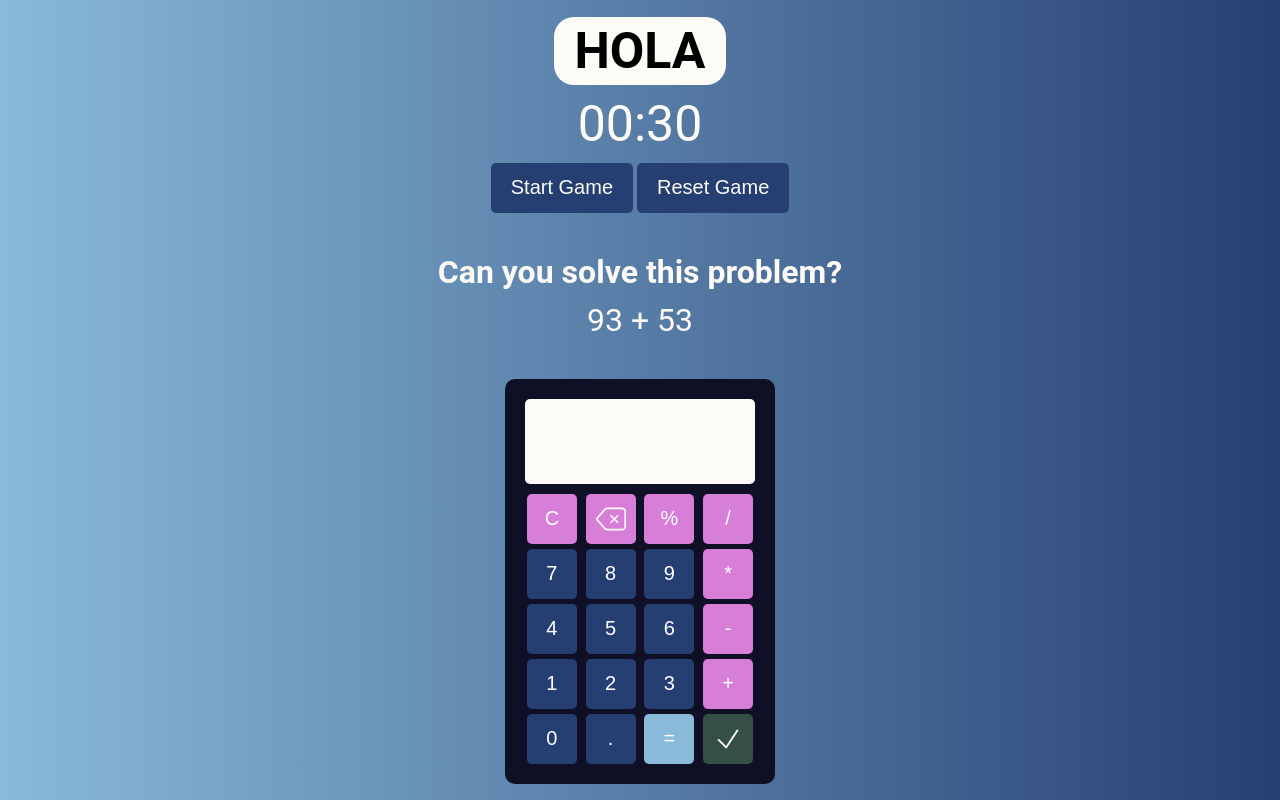
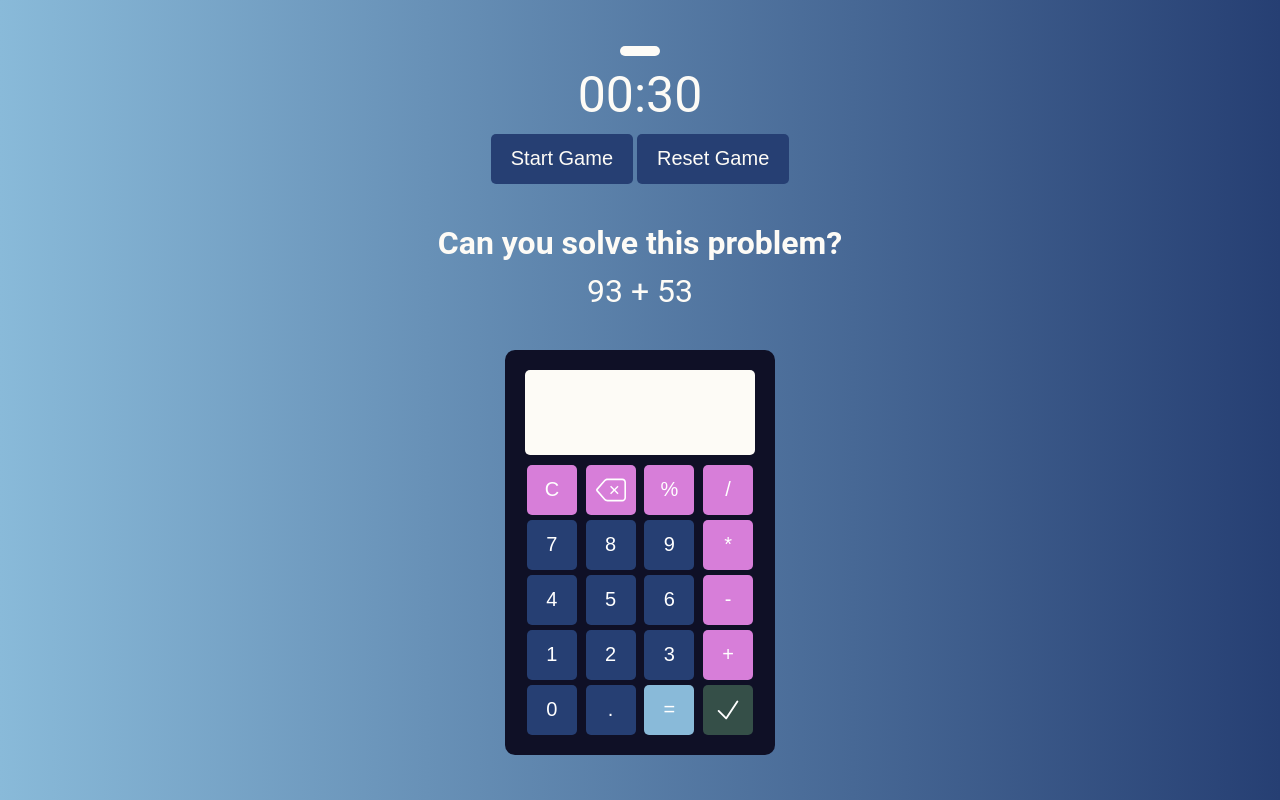
Before and after one commit to GonzDv/Calculator-game, a plain HTML site: page index.html in a window 1280 px wide. Drawn offline with Linux system fonts and the light colour scheme.

Commit message:
"text removal"

```diff
--- a/index.html
+++ b/index.html
@@ -10,7 +10,7 @@
 	<body>
 		<main class="main-container">
 			<section class="timer-container">
-				<span class="alert">hola</span>
+				<span class="alert"></span>
 				<span class="timer"></span>
 				<div class="btn-game">
 					<button onclick="countdown()" class="start-timer btn-timer">
```
